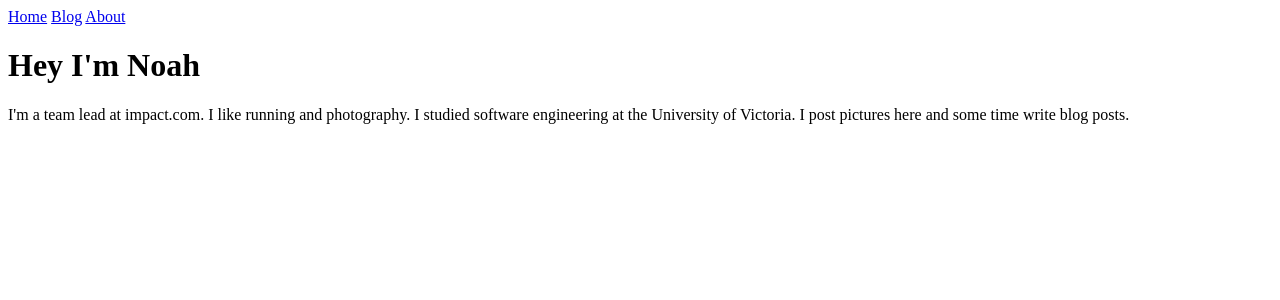
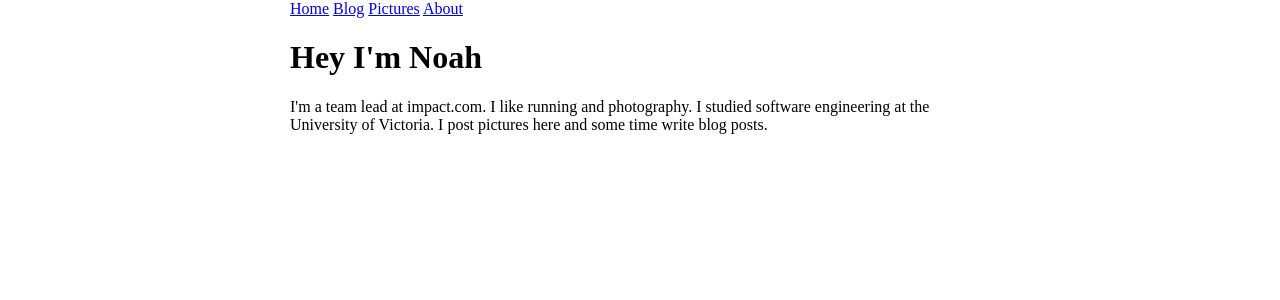
Before and after one commit to noahwc/nwc, a SvelteKit app in the folder site/: page / in a window 1280 px wide. Shown: the top 300 px of the page. Built offline with nearby package versions, Linux system fonts and the light colour scheme.

Commit message:
Add basic layout

```diff
--- /dev/null
+++ b/site/src/lib/css/base.css
@@ -0,0 +1,3 @@
+body {
+	margin: 0;
+}
--- a/site/src/routes/+layout.svelte
+++ b/site/src/routes/+layout.svelte
@@ -1,11 +1,23 @@
 <script>
-	let { children } = $props();
+	import '$lib/css/base.css';
+	const { children } = $props();
 </script>
 
+<div class="container">
 	<nav>
 		<a href="/">Home</a>
 		<a href="/blog">Blog</a>
+		<a href="/gallery">Pictures</a>
 		<a href="/about">About</a>
 	</nav>
 
 	{@render children()}
+</div>
+
+<style>
+	.container {
+		width: min(700px, 100%);
+		margin: auto;
+		min-height: 100vh;
+	}
+</style>
```
Lines whose indentation alone changed are shown as unchanged.
